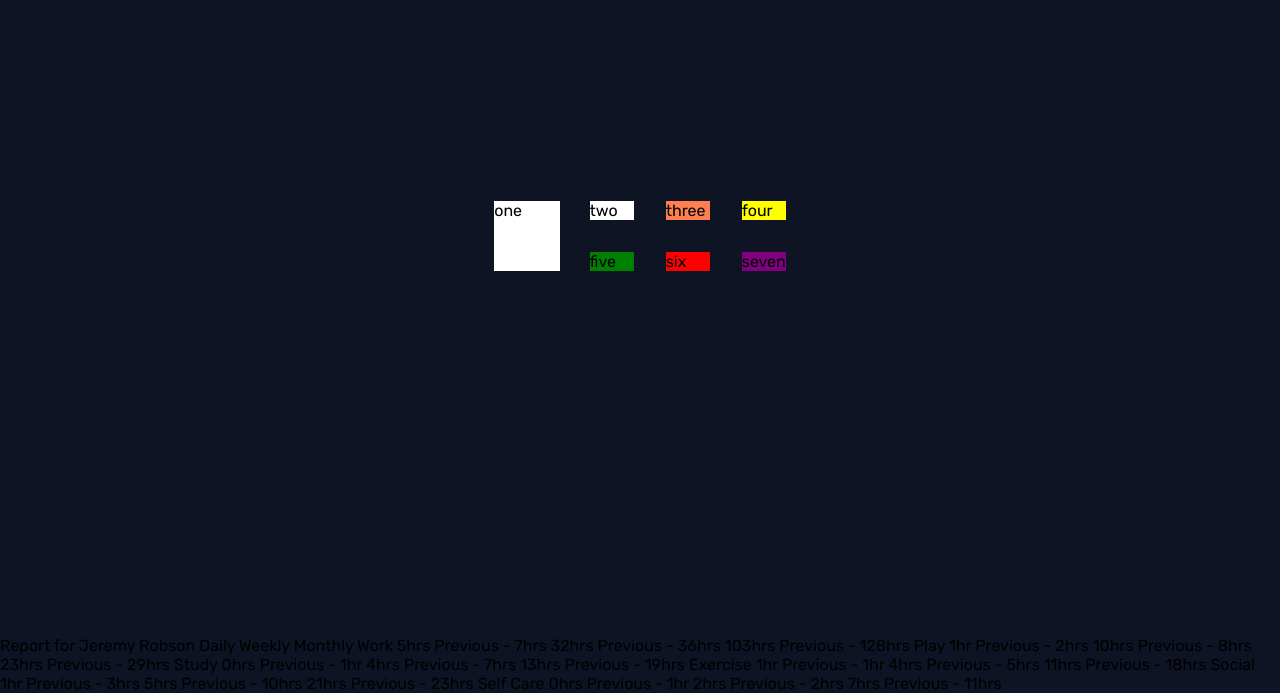
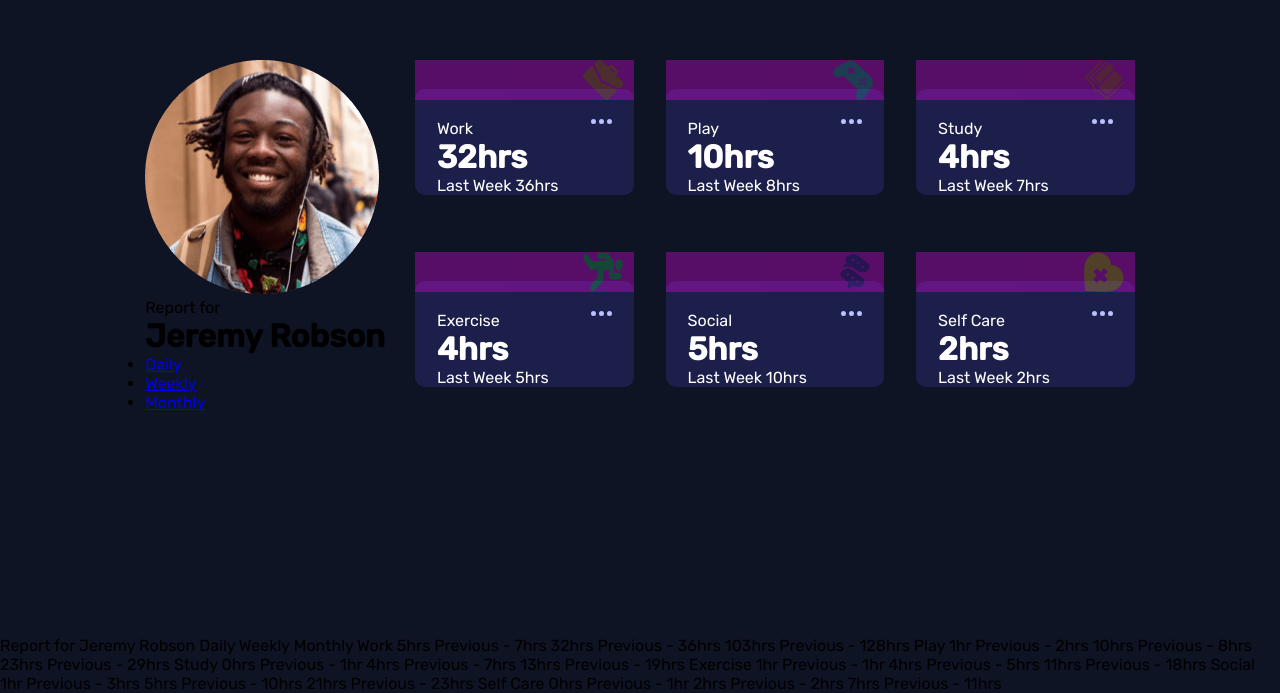
Before and after one commit to FredrickWambua/Jituchallenges, a plain HTML site: page time-tracking-dashboard-main/index.html in a window 1280 px wide. Shown: the part 164-857 px from the top of the page. Drawn offline with Linux system fonts and the light colour scheme.

Commit message:
styles the cards

```diff
--- a/time-tracking-dashboard-main/index.html
+++ b/time-tracking-dashboard-main/index.html
@@ -24,27 +24,112 @@
 <body>
   <div class="container">
     <div class="grid">
-      <div class="one">
-        one
+      <div class="profile">
+        <div class="profile-header">
+          <img src="./images/image-jeremy.png" alt="jeremy profile">
+          <div class="profile-bio">
+            <p>Report for</p>
+            <h1>Jeremy Robson</h1>
+          </div>
+        </div>
+        <div class="period-options">
+          <ul>
+            <li><a href="#">Daily</a></li>
+            <li><a href="#">Weekly</a></li>
+            <li><a href="#">Monthly</a></li>
+          </ul>
+        </div>
       </div>
       <div class="grid-cards">
-        <div class="two">
-          two
+        <div class="work">
+          <div class="image-icon">
+            <img id="icons" src="./images/icon-work.svg" alt="work image">
+          </div>
+          <div class="card">
+            <div class="card-header">
+              <p>Work</p>
+              <img id="ellipsis" src="./images/icon-ellipsis.svg" alt="icon-ellipsis">
+            </div>
+            <div class="card-content">
+              <h1>32hrs</h1>
+              <p class="last-week">Last Week <span class="time-last">36hrs</span></p>
+            </div>
+          </div>
         </div>
-        <div class="three">
-          three
+        <div class="play">
+          <div class="image-icon">
+            <img id="icons" src="./images/icon-play.svg" alt="play image">
+          </div>
+          <div class="card">
+            <div class="card-header">
+              <p>Play</p>
+              <img id="ellipsis" src="./images/icon-ellipsis.svg" alt="icon-ellipsis">
+            </div>
+            <div class="card-content">
+              <h1>10hrs</h1>
+              <p class="last-week">Last Week <span class="time-last">8hrs</span></p>
+            </div>
+          </div>
         </div>
-        <div class="four">
-          four
+        <div class="study">
+          <div class="image-icon">
+            <img id="icons" src="./images/icon-study.svg" alt="study image">
+          </div>
+          <div class="card">
+            <div class="card-header">
+              <p>Study</p>
+              <img id="ellipsis" src="./images/icon-ellipsis.svg" alt="icon-ellipsis">
+            </div>
+            <div class="card-content">
+              <h1>4hrs</h1>
+              <p class="last-week">Last Week <span class="time-last">7hrs</span></p>
+            </div>
+          </div>
         </div>
-        <div class="five">
-          five
+        <div class="exercise">
+          <div class="image-icon">
+            <img id="icons" src="./images/icon-exercise.svg" alt="exercise image">
+          </div>
+          <div class="card">
+            <div class="card-header">
+              <p>Exercise</p>
+              <img id="ellipsis" src="./images/icon-ellipsis.svg" alt="icon-ellipsis">
+            </div>
+            <div class="card-content">
+              <h1>4hrs</h1>
+              <p class="last-week">Last Week <span class="time-last">5hrs</span></p>
+            </div>
+          </div>
         </div>
-        <div class="six">
-          six
+        <div class="social">
+          <div class="image-icon">
+            <img id="icons" src="./images/icon-social.svg" alt="social image">
+          </div>
+          <div class="card">
+            <div class="card-header">
+              <p>Social</p>
+              <img id="ellipsis" src="./images/icon-ellipsis.svg" alt="icon-ellipsis">
+            </div>
+            <div class="card-content">
+              <h1>5hrs</h1>
+              <p class="last-week">Last Week <span class="time-last">10hrs</span></p>
+            </div>
+          </div>
         </div>
-        <div class="seven">
-          seven
+        <div class="selfcare">
+          <div class="image-icon">
+            <img id="icons" src="./images/icon-self-care.svg" alt="selfcare image">
+          </div>
+          <div class="card">
+            <div class="card-header">
+              <p>Self Care</p>
+              <img id="ellipsis" src="./images/icon-ellipsis.svg" alt="icon-ellipsis">
+            </div>
+            <div class="card-content">
+              <h1>2hrs</h1>
+              <p class="last-week">Last Week <span class="time-last">2hrs</span></p>
+            </div>
+          </div>
         </div>
       </div>
     </div>
--- a/time-tracking-dashboard-main/styles.css
+++ b/time-tracking-dashboard-main/styles.css
@@ -19,25 +19,40 @@ body {
     font-family: "Rubik", sans-serif;
 }
 
-.one {
-    background-color: white;
+.card {
+    background-color: hsl(235, 46%, 20%);
+    color: white;
+    border-radius: 10px;
+    margin-top: -5%;
+}
+.card-header {
+    width: 80%;
+    margin-left: auto;
+    margin-right: auto;
+    padding-top: 30px;
+    display: flex;
+    justify-content: space-between;
+}
+.card-content {
+    display: flex;
+    flex-direction: column;
+    justify-content: flex-start;
+    margin-left: 10%;
+}
+.image-icon {
+    display: flex;
+    justify-content: flex-end;
+    justify-content: right;
+    background-color: magenta;
+    opacity: 0.3;
 }
 
-.two {
-    background-color: white;
+#icons {
+    height: 40px;
+    width: 40px;
+    margin-right: 5%;
 }
-.three {
-    background-color: coral;
+
+#ellipsis {
+    height: fit-content;
 }
-.four {
-    background-color: yellow;
-}
-.five {
-    background-color: green;
-}
-.six {
-    background-color: red;
-}
-.seven {
-    background-color: purple;
-}
```
Also changed, not shown: time-tracking-dashboard/index.html (deleted), time-tracking-dashboard/styles.css (deleted).
